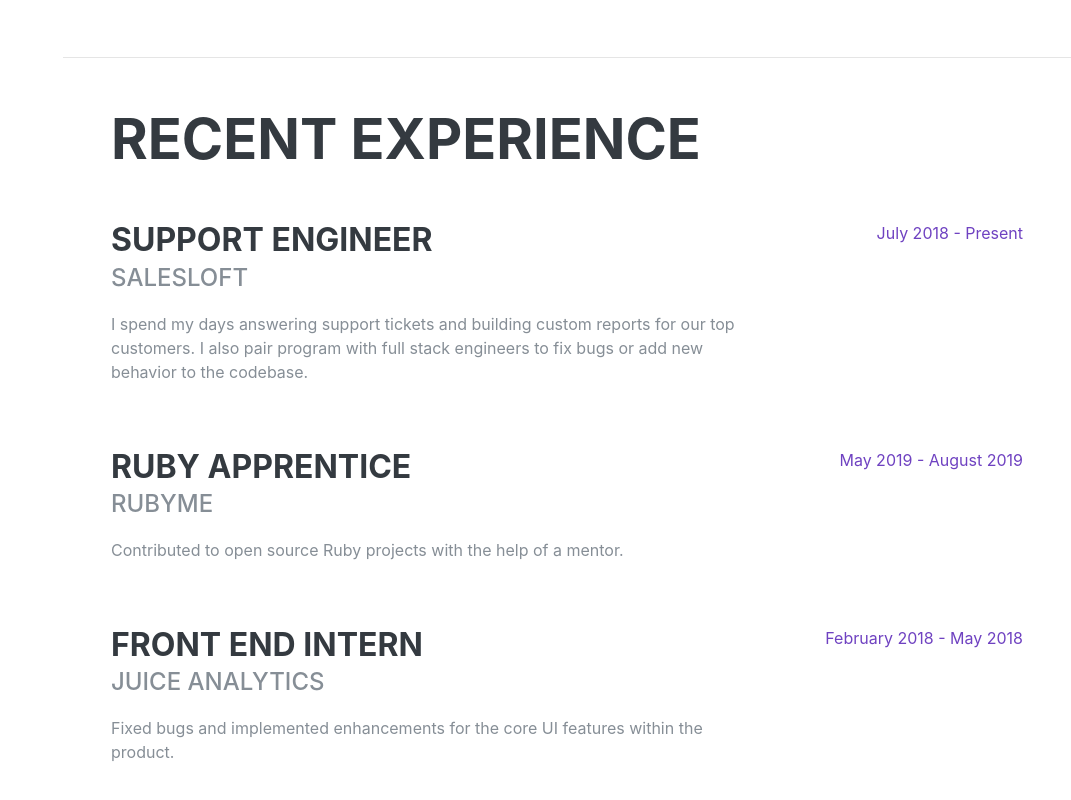
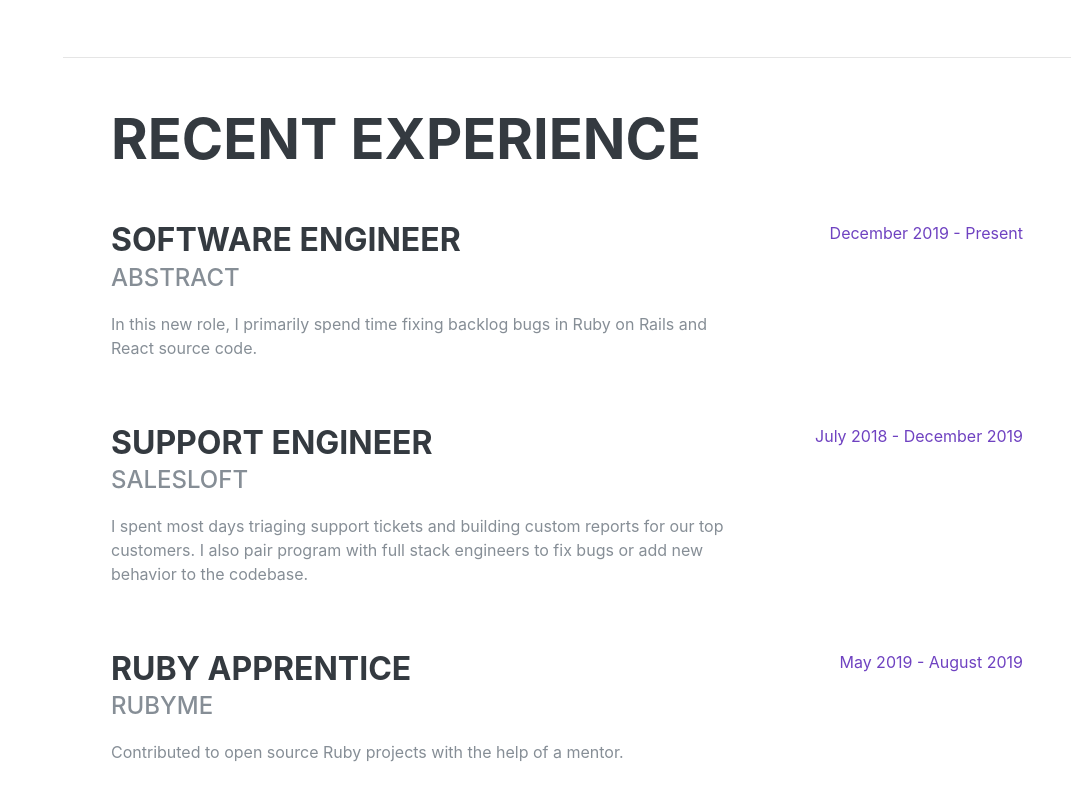
Before and after one commit to Aliciawyse/resume, a Gatsby site: page / in a window 1280 px wide. Shown: the part 1544-2344 px from the top of the page, without its empty margins (209-1280 px from the left). Built offline with nearby package versions, Linux system fonts and the light colour scheme; Gatsby itself is replaced by a stand-in of ours; a web font is replaced by a local one.

Commit message:
updating job history

```diff
--- a/src/pages/index.js
+++ b/src/pages/index.js
@@ -19,7 +19,13 @@
             <a href={`mailto:${config.email}`}>{config.email}</a>
           </div>
           <p className="lead mb-5">
-            I'm a support engineer at SalesLoft, where I've been since July 2018. <br/>  <br/> After undergrad at the University of California Irvine, I spent a few years in the private banking and nonprofit space. Last year, I finished a coding bootcamp. <br/>  <br/> Outside of work, I'm a WomenWhoCode Atlanta Lead member, occasional blogger and conference speaker. I've also been contributing to open source Ruby projects to learn the language and its object oriented programming principles more deeply.
+            Hello! I'm a full stack software engineer who works remote for a company called Abstract.
+            <br />
+            <br />
+            Prior to Abstract, I worked at other fast-growing startups doing technical support.
+            <br />
+            <br />
+            Outside of work, I volunteer with WomenWhoCode Atlanta, occasionally write blog posts and speak at conferences. I also really enjoy contributing to open source projects with Ruby For Good.
           </p>
           <div className="social-icons">
             {config.socialLinks.map(social => {
@@ -74,14 +80,27 @@
 
           <div className="resume-item d-flex flex-column flex-md-row justify-content-between mb-5">
             <div className="resume-content">
+              <h3 className="mb-0">Software Engineer</h3>
+              <div className="subheading mb-3">Abstract</div>
+              <p>
+                In this new role, I primarily spend time fixing backlog bugs in Ruby on Rails and React source code.
+              </p>
+            </div>
+            <div className="resume-date text-md-right">
+              <span className="text-primary">December 2019 - Present</span>
+            </div>
+          </div>
+
+          <div className="resume-item d-flex flex-column flex-md-row justify-content-between mb-5">
+            <div className="resume-content">
               <h3 className="mb-0">Support Engineer</h3>
               <div className="subheading mb-3">SalesLoft</div>
               <p>
-                I spend my days answering support tickets and building custom reports for our top customers. I also pair program with full stack engineers to fix bugs or add new behavior to the codebase.
+                I spent most days triaging support tickets and building custom reports for our top customers. I also pair program with full stack engineers to fix bugs or add new behavior to the codebase.
               </p>
             </div>
             <div className="resume-date text-md-right">
-              <span className="text-primary">July 2018 - Present</span>
+              <span className="text-primary">July 2018 - December 2019</span>
             </div>
           </div>
 
```
